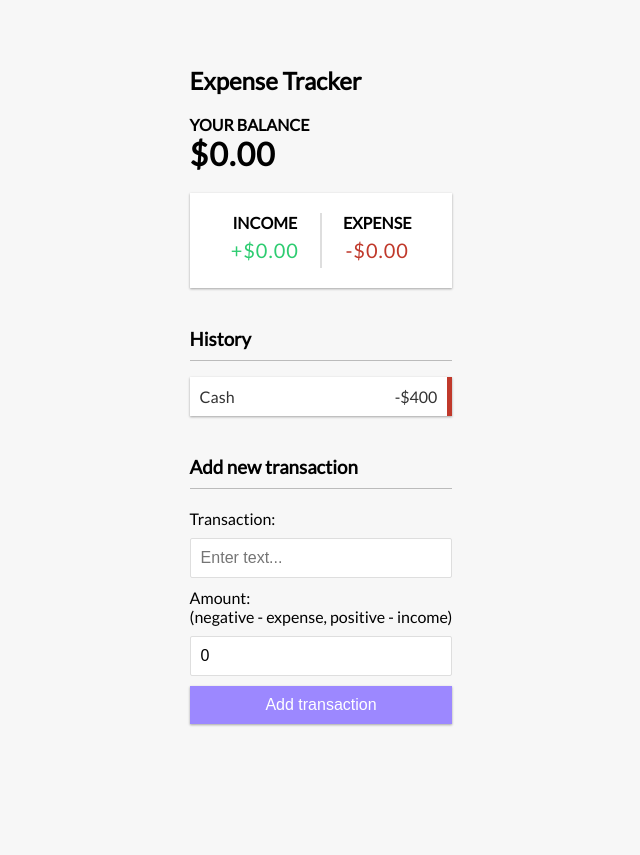
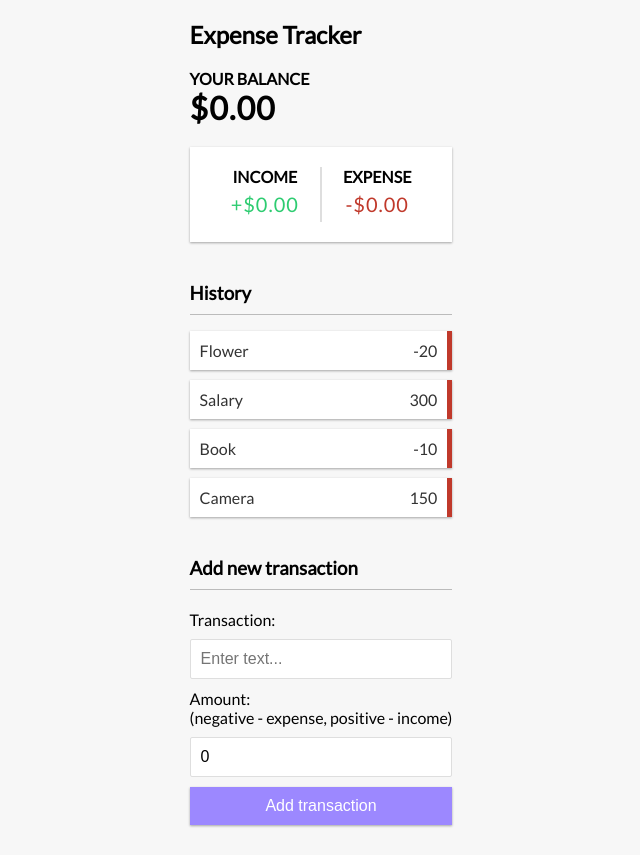
Before and after one commit to bolloland/expense-tracker-react, a React (Create React App) app: page / in a window 1280 px wide. Shown: the whole page, without its empty margins (319-959 px from the left). Before the commit the page ends 800 px from the top, so only its background shows below. Built offline with nearby package versions, Linux system fonts and the light colour scheme.

Commit message:
providers, trans list

```diff
--- a/src/App.js
+++ b/src/App.js
@@ -5,10 +5,11 @@ import Balance from './components/Balance';
 import IncomeExpenses from './components/IncomeExpenses';
 import TransactionList from './components/TransactionList';
 import AddTransaction from './components/AddTransaction';
+import { GlobalProvider } from './context/GlobalState';
 
 function App() {
   return (
-    <div>
+    <GlobalProvider>
       <Header />
       <div classname="container">
         <Balance />
@@ -16,7 +17,7 @@ function App() {
         <TransactionList />
         <AddTransaction />
       </div>
-    </div>
+    </GlobalProvider>
   );
 }
 
--- a/src/components/TransactionList.js
+++ b/src/components/TransactionList.js
@@ -1,13 +1,22 @@
-import React from 'react'
+import React, { useContext }from 'react'
+import { GlobalContext } from '../context/GlobalState'
 
 const TransactionList = () => {
+  const { transactions } = useContext(GlobalContext)  //const context >> destructured to const { trans }
+
+  console.log(transactions)
+
   return (
     <>
     <h3>History</h3>
     <ul className="list">
-      <li className="minus">
-        Cash <span>-$400</span><button className="delete-btn">x</button>
-      </li>
+      {/* map through transactions and create list of all */}
+      {transactions.map(trans => (
+        <li className="minus">
+        {trans.text} <span>{trans.amount}</span><button className="delete-btn">x</button>
+        </li>
+        ))
+        }
     </ul>
     </>
   )
--- /dev/null
+++ b/src/context/AppReducer.js
@@ -0,0 +1,6 @@
+export default (state, action) => {
+    switch(action.type) {
+        default:
+        return state;
+    }
+}
--- /dev/null
+++ b/src/context/GlobalState.js
@@ -0,0 +1,30 @@
+import React from "react";
+import { createContext, useReducer } from "react";
+import AppReducer from './AppReducer'
+
+// Initial State
+const initialState = {
+    transactions: [
+  { id: 1, text: 'Flower', amount: -20 },
+  { id: 2, text: 'Salary', amount: 300 },
+  { id: 3, text: 'Book', amount: -10 },
+  { id: 4, text: 'Camera', amount: 150 }
+]
+}
+
+//  Create Context
+// bringing this into other components
+export const GlobalContext = createContext(initialState)
+
+// Provider Component
+// for other components have access to GlobalContext, Provider is necessary
+export const GlobalProvider = ( { children } ) => {
+    const [state, dispatch] = useReducer(AppReducer, initialState)
+
+
+    return (<GlobalContext.Provider value={
+        {transactions:state.transactions}
+    }>
+        {children}
+    </GlobalContext.Provider>)
+}
```
Lines whose indentation alone changed are shown as unchanged.
